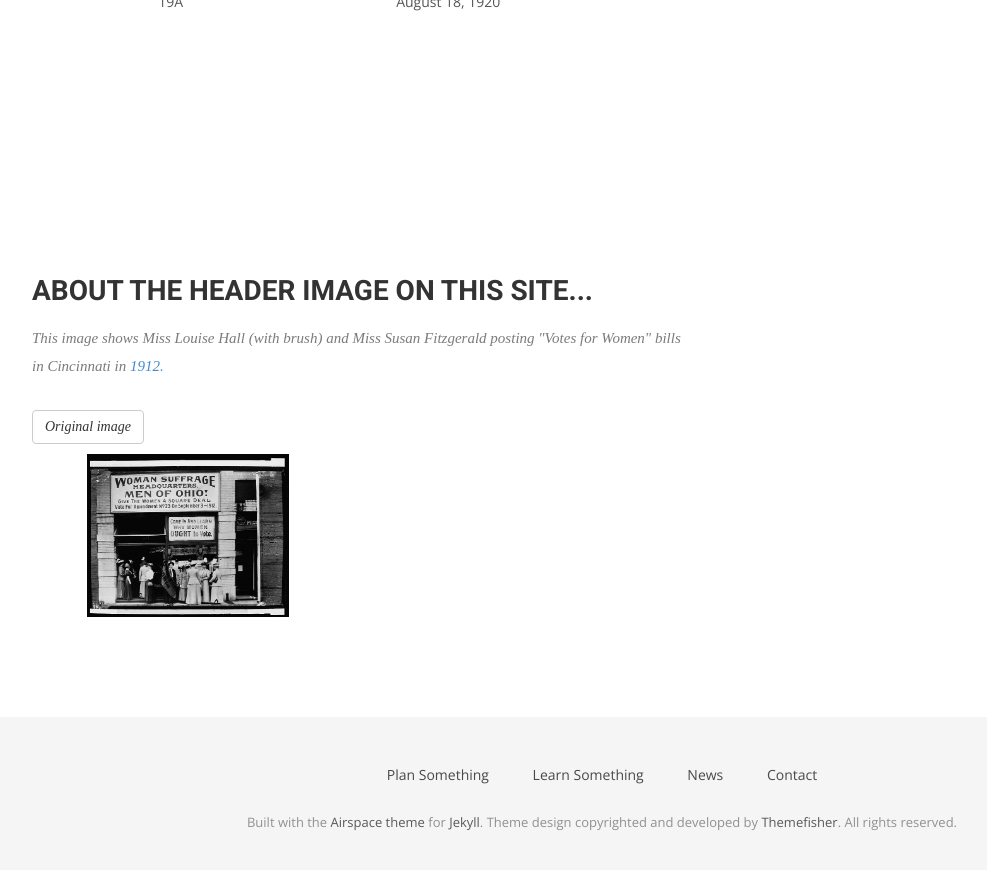
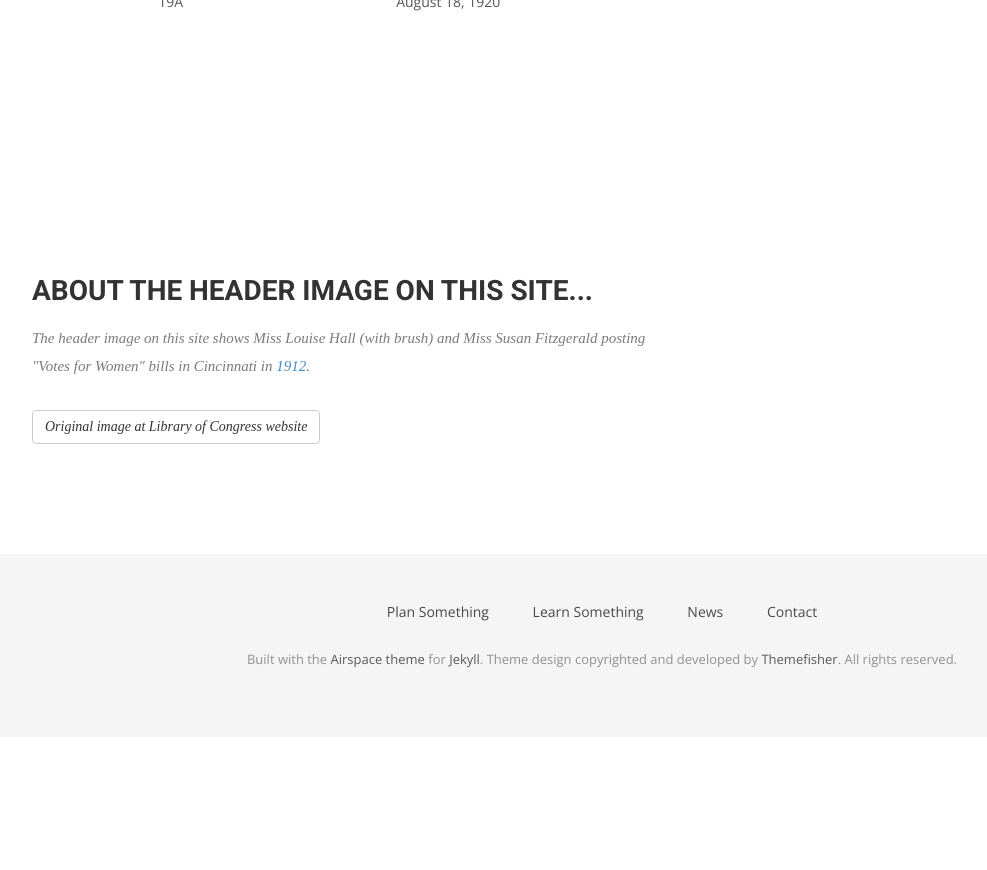
Before and after one commit to OhioSuffrageCentennial/ohiosuffragecentennial, a Jekyll site: the page built from index.html, in a window 1280 px wide and 900 px high, scrolled down 3405 px. Shown: the top 870 px of the window, without its empty margins (38-1025 px from the left). Built offline with Jekyll 4.4.1, drawn with Linux system fonts in a browser that asks for light colours; nearby versions of some CDN libraries; some web fonts are replaced; after the commit the page ends 4142 px from its top, so only the background shows below that; some of the changed text lies outside the part shown.

Commit message:
update index page

```diff
--- a/index.html
+++ b/index.html
@@ -54,7 +54,7 @@ permalink: /
       <p>The first female candidate for president of the United States was born in Homer, Ohio?</p>
       <a href="{{ site.baseurl }}/connections" class="btn btn-view-works">Learn more about Ohio connections</a>
       <p></p>
-      <p><a class="btn btn-default btn-call-to-action" href="http://www.ohiomemory.org/cdm/ref/collection/p267401coll32/id/16226" target="_blank">About this image</a></p>
+      <p><a class="btn btn-default btn-call-to-action" href="http://www.ohiomemory.org/cdm/ref/collection/p267401coll32/id/16226" target="_blank"><----- About this image</a></p>
     </div>
   </div>
 </div>
@@ -199,17 +199,12 @@ permalink: /
 <section id="intro">
   <div class="container">
     <div class="row">
-      <div class="col-md-7 col-sm-12">
+      <div class="col-md-7">
         <div class="block">
           <div class="section-title">
             <h2>About the header image on this site...</h2>
-            <p>This image shows Miss Louise Hall (with brush) and Miss Susan Fitzgerald posting "Votes for Women" bills in Cincinnati in <a href="https://ballotpedia.org/Ohio_Women%27s_Suffrage,_Amendment_23_(September_1912)">1912.</p>
-          <p><a class="btn btn-default btn-call-to-action" href="https://lccn.loc.gov/2001704187" target="_blank">Original image</a></p>
-        </div>
-      </div>
-      <div class="col-md-5 col-sm-12">
-        <div class="block">
-          <img src="img/wrapper-img.png" alt="Img">
+            <p>The header image on this site shows Miss Louise Hall (with brush) and Miss Susan Fitzgerald posting "Votes for Women" bills in Cincinnati in <a href="https://ballotpedia.org/Ohio_Women%27s_Suffrage,_Amendment_23_(September_1912)">1912.</p>
+          <p><a class="btn btn-default btn-call-to-action" href="https://lccn.loc.gov/2001704187" target="_blank">Original image at Library of Congress website</a></p>
         </div>
       </div>
     </div>
```
